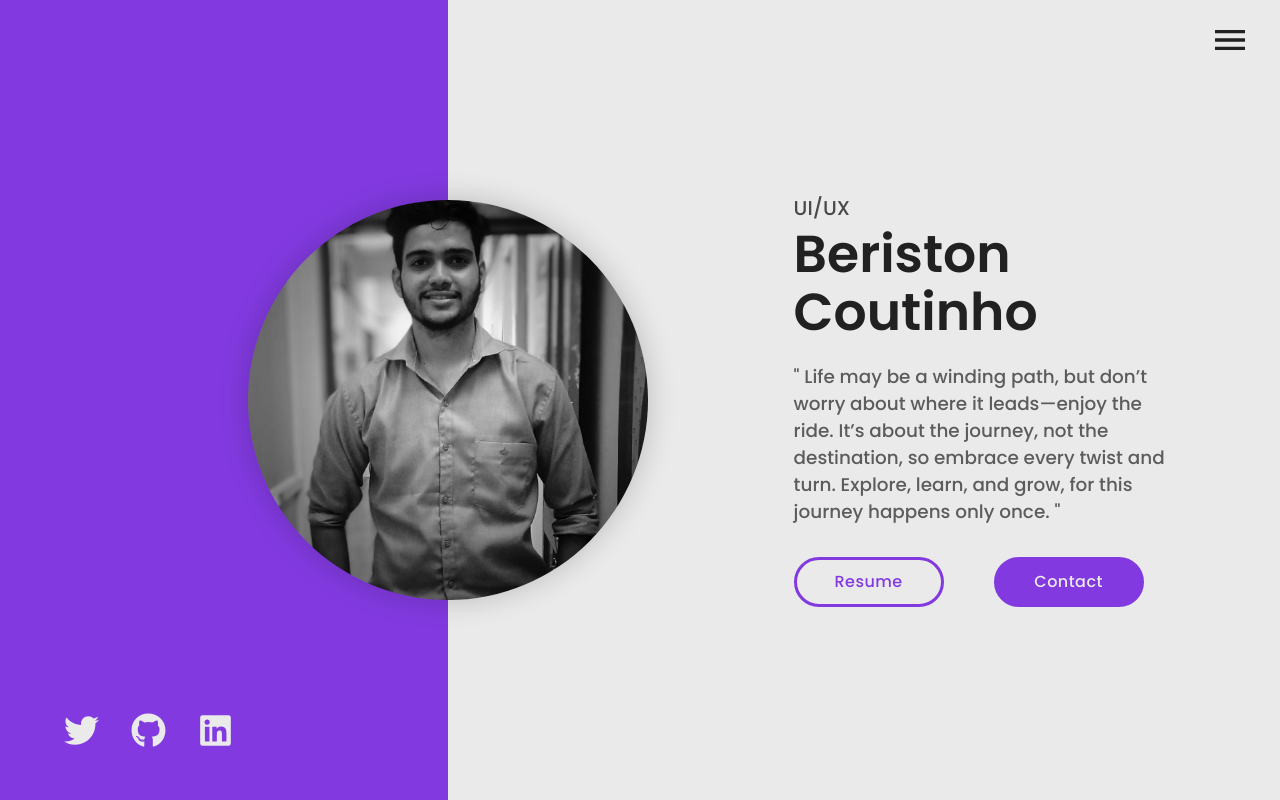
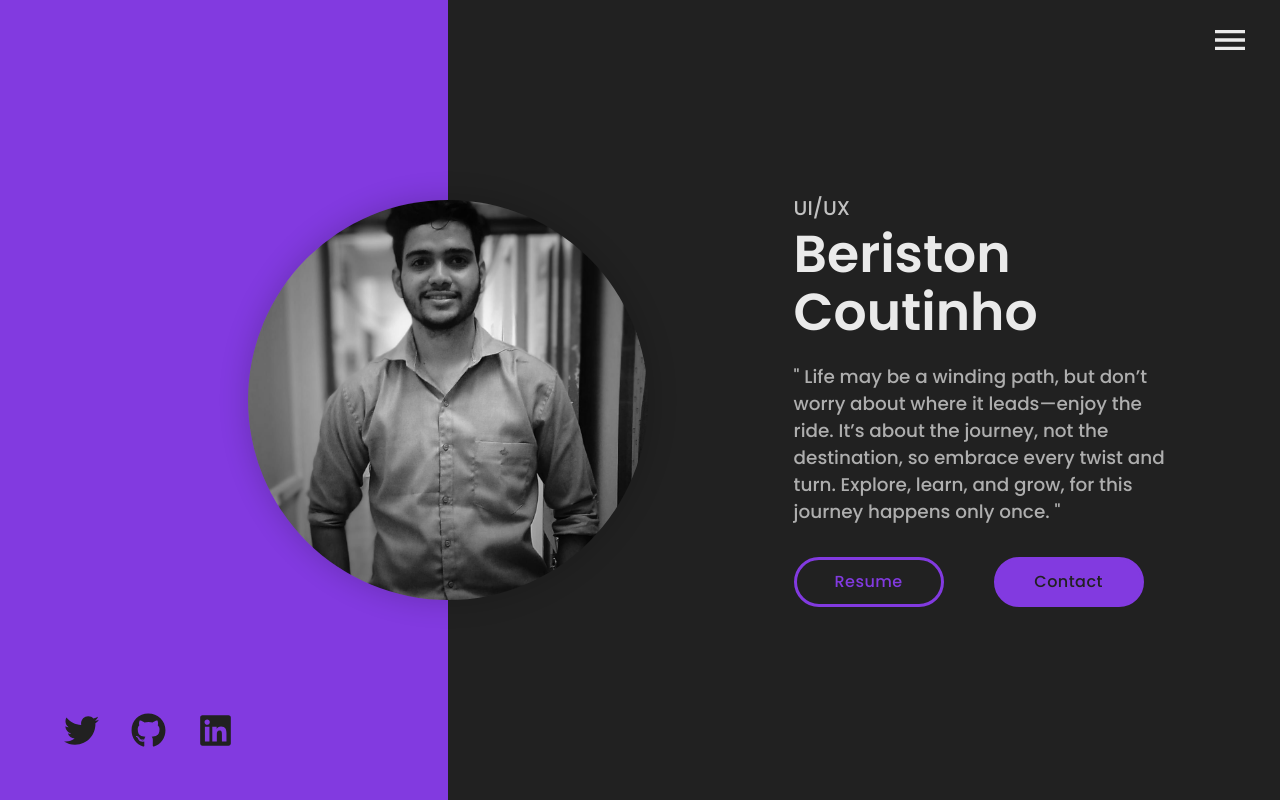
Before and after one commit to beristoncoutinho/Beriston-Portfolio, a React (Create React App) app: page / in a window 1280 px wide. Shown: the top 800 px of the page. Built offline with nearby package versions, Linux system fonts and the light colour scheme; a web font is replaced by a local one.

Commit message:
Background updated

```diff
--- a/src/components/Achievement/Achievement.css
+++ b/src/components/Achievement/Achievement.css
@@ -24,7 +24,7 @@
 
 .achievement-body h4 {
     font-size: 1.75rem;
-    font-family: 'Caveat', cursive;
+    font-family: 'Helvetica';
     font-weight: 400;
 }
 
--- a/src/components/Blog/SingleBlog/SingleBlog.js
+++ b/src/components/Blog/SingleBlog/SingleBlog.js
@@ -1,7 +1,7 @@
 import React from 'react'
 import Fade from 'react-reveal/Fade';
 
-import placeholder from '../../../assets/png/placeholder1.png'
+import placeholder from '../../../assets/png/placeholder.png'
 import './SingleBlog.css'
 
 function SingleBlog({ theme, title, desc, date, image, url, id }) {
--- a/src/data/headerData.js
+++ b/src/data/headerData.js
@@ -1,4 +1,4 @@
-import resume from '../assets/pdf/resume.pdf'
+import resume from '../assets/pdf/Beriston_resume.pdf'
 import profile from '../assets/png/profile.jpeg'
 export const headerData = {
     name: 'Beriston Coutinho',
--- a/src/data/themeData.js
+++ b/src/data/themeData.js
@@ -20,7 +20,7 @@ import {
 
 
 export const themeData = {
-    theme: purpleThemeLight
+    theme: purpleThemeDark
 }
 
 
```
Also changed, not shown: 1 other file (tests, documents, lock files or other folders).
